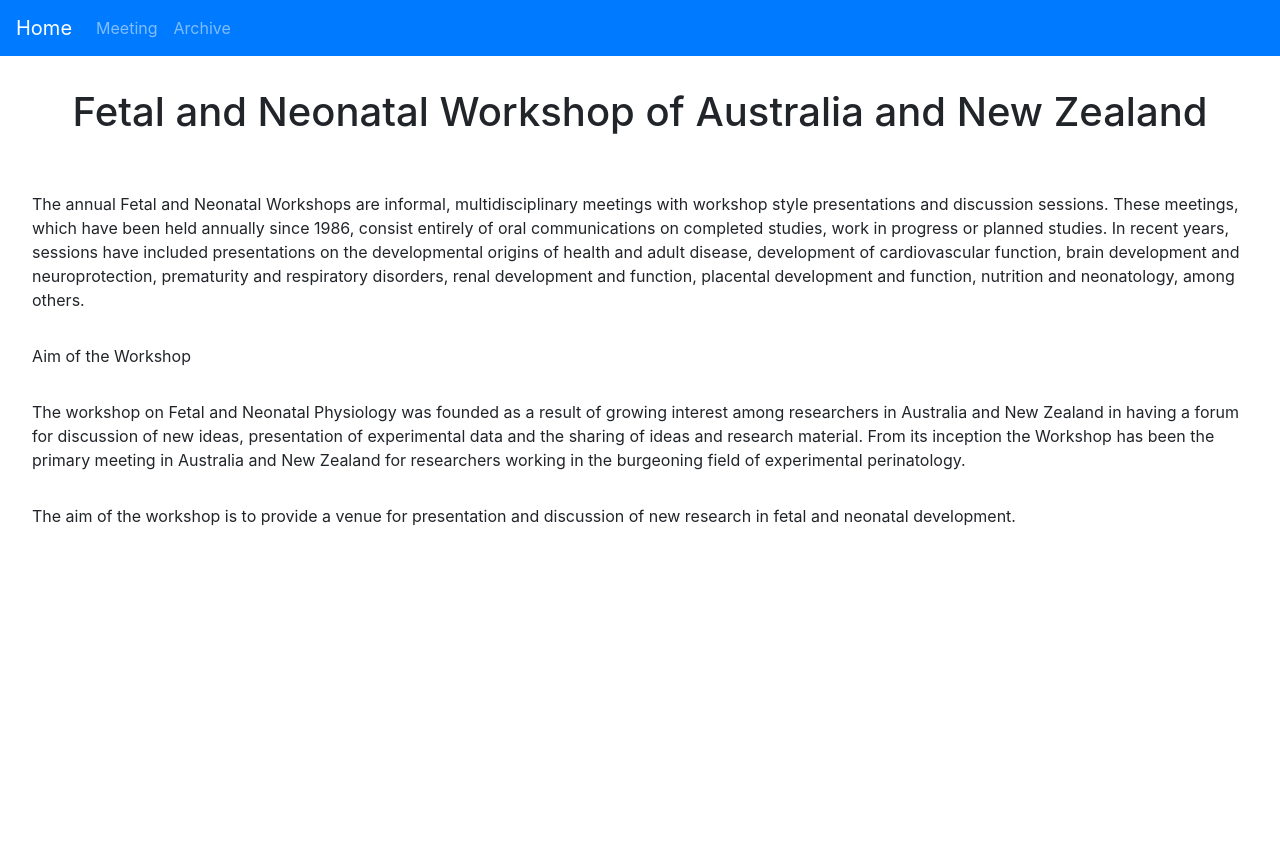
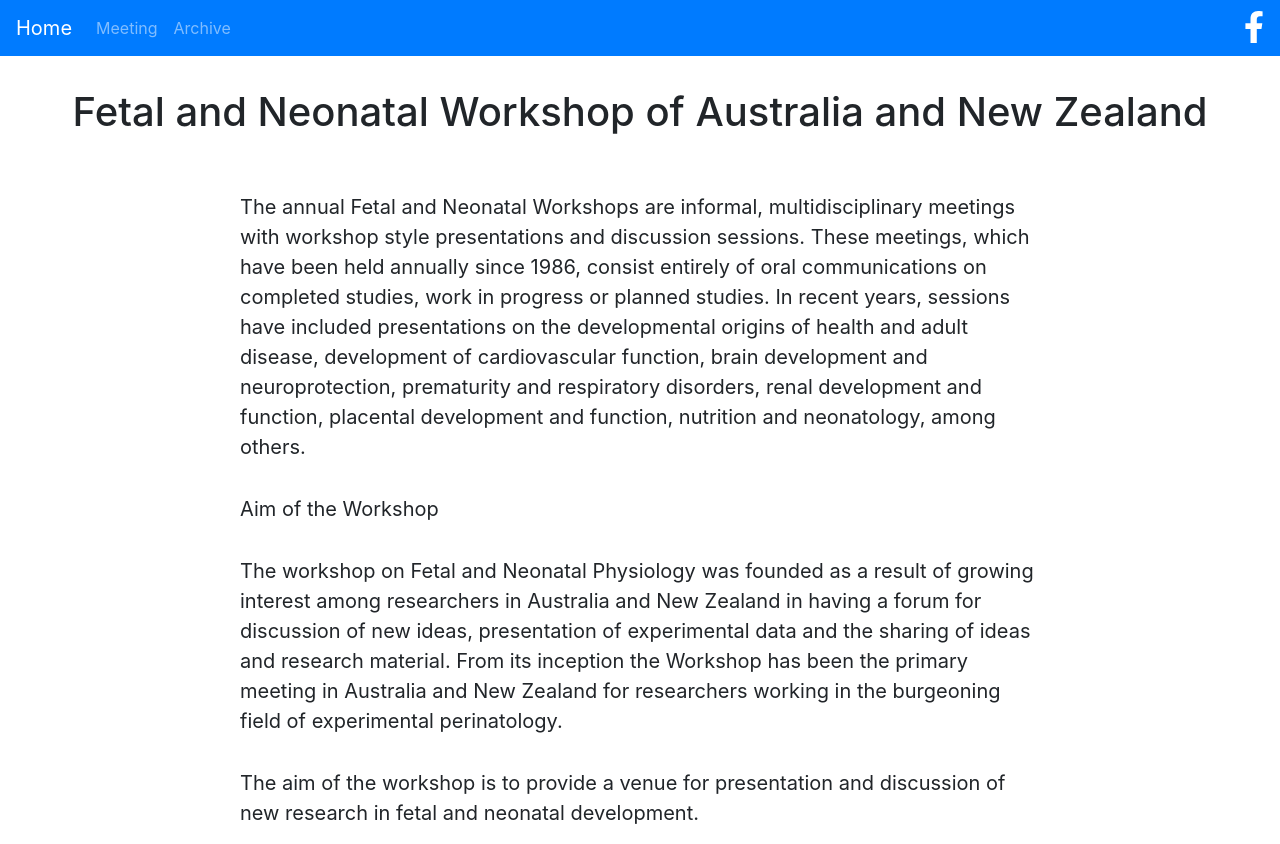
Before and after one commit to rdematteo/fnwanz, a React (Create React App) app: page / in a window 1280 px wide. Before the commit the page ends 800 px from the top, so only its background shows below. Built offline with nearby package versions, Linux system fonts and the light colour scheme.

Commit message:
added font awesome and facebook link

```diff
--- a/package.json
+++ b/package.json
@@ -3,10 +3,16 @@
   "version": "0.1.0",
   "private": true,
   "dependencies": {
+    "@fortawesome/fontawesome-svg-core": "^1.2.28",
+    "@fortawesome/free-brands-svg-icons": "^5.13.0",
+    "@fortawesome/free-regular-svg-icons": "^5.13.0",
+    "@fortawesome/free-solid-svg-icons": "^5.13.0",
+    "@fortawesome/react-fontawesome": "^0.1.9",
     "@testing-library/jest-dom": "^4.2.4",
     "@testing-library/react": "^9.3.2",
     "@testing-library/user-event": "^7.1.2",
     "bootstrap": "^4.5.0",
+    "bootstrap-icons": "^1.0.0-alpha4",
     "react": "^16.13.1",
     "react-bootstrap": "^1.0.1",
     "react-dom": "^16.13.1",
--- a/src/App.js
+++ b/src/App.js
@@ -1,5 +1,5 @@
 import React from "react";
-import Navbar from "../src/components/navbar/navbar";
+import NavbarMenu from "./components/NavbarMenu/NavbarMenu";
 import Routes from "./Routes";
 import { Title } from "../src/text/text";
 import styled from "styled-components";
@@ -25,7 +25,7 @@ class App extends React.Component {
   render() {
     return (
       <>
-        <Navbar />
+        <NavbarMenu />
         <Content>
           <Heading>{Title}</Heading>
         </Content>
--- a/src/components/HomePage/HomePage.js
+++ b/src/components/HomePage/HomePage.js
@@ -3,7 +3,8 @@ import { Intro, AimTitle, AimText, Aim } from "../../text/text";
 import styled from "styled-components";
 
 const Para = styled.div`
-  padding: 1rem 2rem;
+  padding: 1rem 15rem;
+  font-size: 20px;
 
   @media (max-width: 768px) {
     background-color: yellow;
--- /dev/null
+++ b/src/components/NavbarMenu/NavbarMenu.jsx
@@ -0,0 +1,38 @@
+import React from "react";
+import "bootstrap/dist/css/bootstrap.min.css";
+import { Navbar, Nav } from "react-bootstrap";
+import styled from "styled-components";
+import { FontAwesomeIcon } from "@fortawesome/react-fontawesome";
+import { faFacebookF } from "@fortawesome/free-brands-svg-icons";
+
+const Container = styled.div`
+padding: 0rem;
+`
+
+function NavbarMenu() {
+  return (
+    <Container>
+      <Navbar bg="primary" variant="dark">
+        <Navbar.Brand href="/home">Home</Navbar.Brand>
+        <Nav className="mr-auto">
+          <Nav.Link href="/meeting">Meeting</Nav.Link>
+          <Nav.Link href="/archive">Archive</Nav.Link>
+        </Nav>
+
+        <a href="https://www.facebook.com/FNWANZ/" target="_blank" rel="noopener noreferrer">
+          <FontAwesomeIcon
+            icon={faFacebookF}
+            color="#fff"
+            size="2x"
+          >
+          </FontAwesomeIcon>
+        </a>
+
+      </Navbar>
+    </Container>
+
+
+  );
+}
+
+export default NavbarMenu;
--- a/src/components/navbar/navbar.jsx
+++ /dev/null
@@ -1,17 +0,0 @@
-import React from "react";
-import "bootstrap/dist/css/bootstrap.min.css";
-import { Navbar, Nav } from "react-bootstrap";
-
-function NavbarMenu() {
-  return (
-    <Navbar bg="primary" variant="dark">
-      <Navbar.Brand href="/home">Home</Navbar.Brand>
-      <Nav className="mr-auto">
-        <Nav.Link href="/meeting">Meeting</Nav.Link>
-        <Nav.Link href="/archive">Archive</Nav.Link>
-      </Nav>
-    </Navbar>
-  );
-}
-
-export default NavbarMenu;
```
Also changed, not shown: 1 other file (tests, documents, lock files or other folders).
